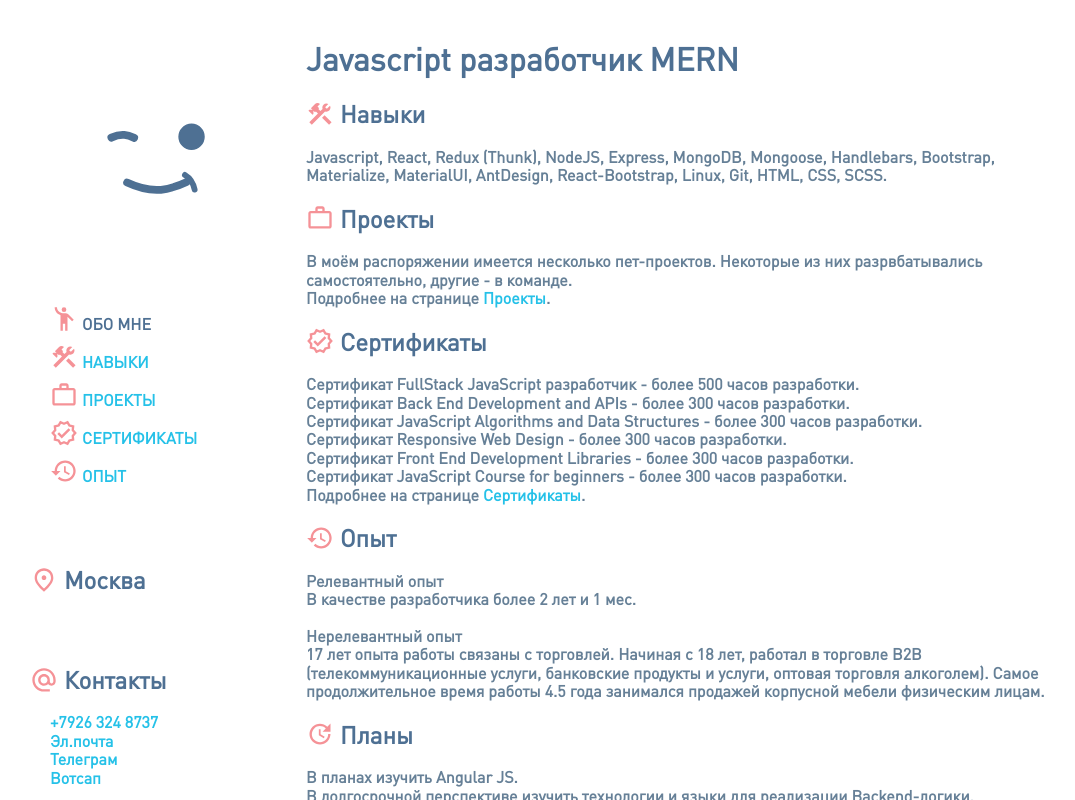
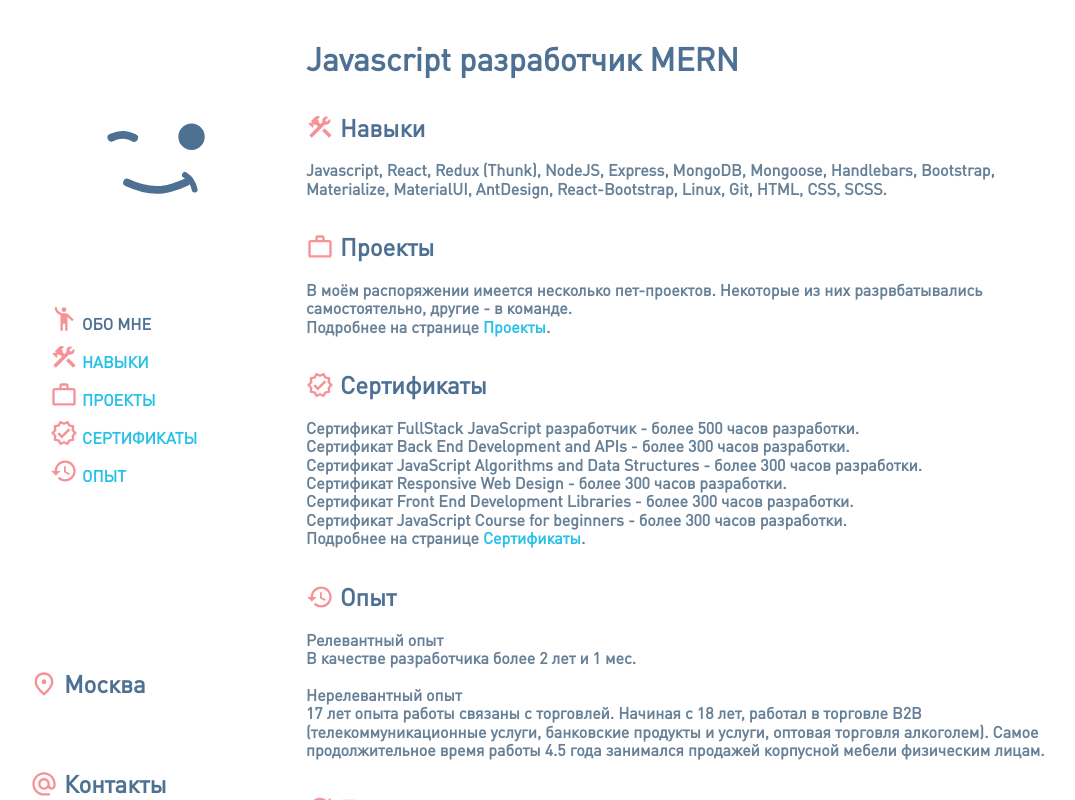
Before and after one commit to samolevich/cv, a React (Create React App) app: page / in a window 1280 px wide. Shown: the top 800 px of the page, without its empty margins (82-1157 px from the left). Built offline with nearby package versions, Linux system fonts and the light colour scheme; no server answers.

Commit message:
add more space

```diff
--- a/src/components/About/index.module.css
+++ b/src/components/About/index.module.css
@@ -2,3 +2,7 @@
   width: 28px;
   vertical-align: bottom;
 }
+
+h2 {
+  margin-top: 35px;
+}
```
